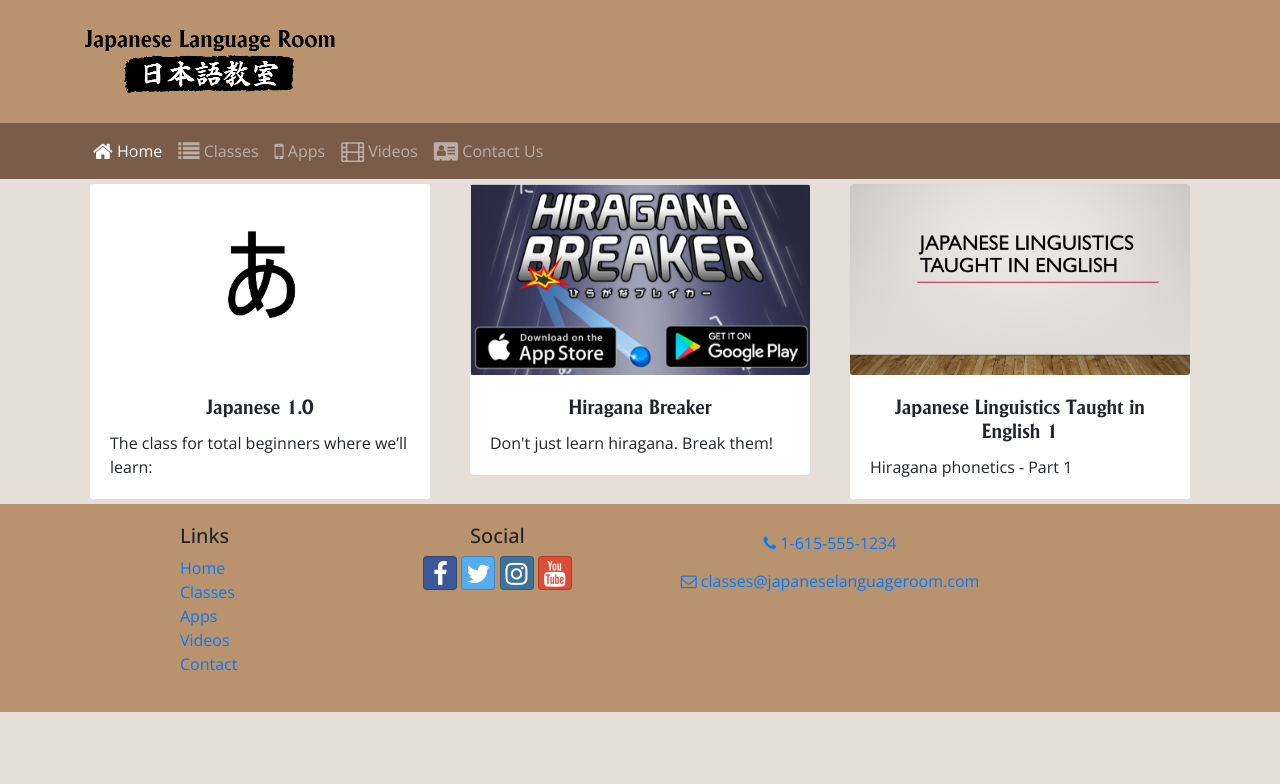
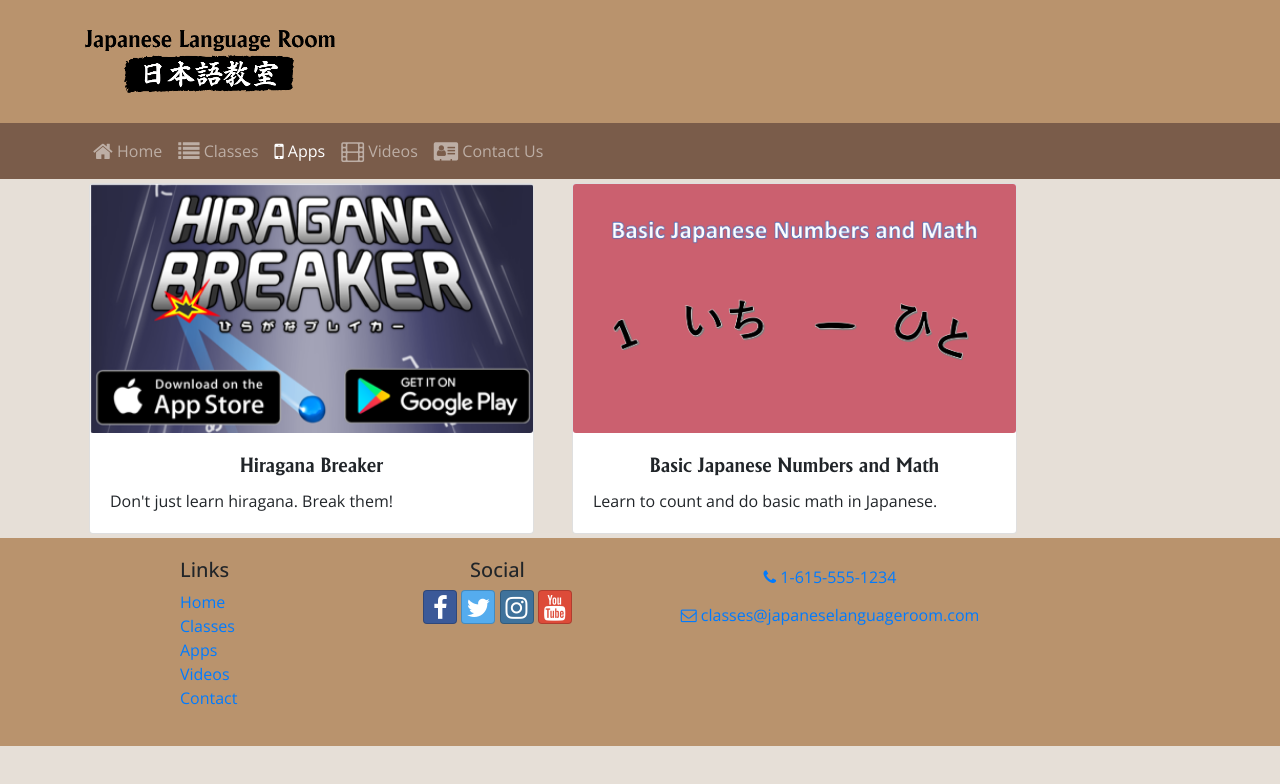
Before and after one commit to Johnsensei/jlr-react, a React (Create React App) app: page /apps in a window 1280 px wide. Before the commit this address led to /home. Shown: the top 784 px of the page. Built offline with nearby package versions, Linux system fonts and the light colour scheme.

Commit message:
Apps and Videos pages added.

```diff
--- a/package.json
+++ b/package.json
@@ -3,6 +3,7 @@
   "version": "0.1.0",
   "private": true,
   "dependencies": {
+    "@material-ui/core": "^4.11.4",
     "@testing-library/jest-dom": "^5.11.4",
     "@testing-library/react": "^11.1.0",
     "@testing-library/user-event": "^12.1.10",
--- a/src/App.js
+++ b/src/App.js
@@ -1,7 +1,4 @@
 import React, { Component } from 'react';
-// import { Navbar, NavbarBrand } from 'reactstrap';
-// import Directory from './components/DirectoryComponent';
-// import { LANGUAGECLASSES } from './components/shared/classes';
 import Main from './components/MainComponent';
 import { BrowserRouter } from 'react-router-dom';
 import './App.css';
--- a/src/components/AppsComponent.js
+++ b/src/components/AppsComponent.js
@@ -16,10 +16,10 @@
 
 function Apps (props){
 
-    const ourApps = props.apps.map(myApp => {
+    const ourApps = props.apps.map(item => {
         return (
-            <div key={myApp.id} className="col-md-5 m-1">
-                <RenderAppItem app={myApp} />
+            <div key={item.id} className="col-md-5 m-1">
+                <RenderAppItem item={item} />
             </div>
         );
     });
--- a/src/components/ClassInfoComponent.js
+++ b/src/components/ClassInfoComponent.js
@@ -6,7 +6,7 @@
     return(
         <div key={languageClass.id} className="col-md-5 m-1">
             <Card>
-                <CardImg src={languageClass.image} alt={languageClass.name} />
+                <CardImg src={"/" + languageClass.image} alt={languageClass.name} />
                    <CardBody>
                         <CardTitle>{languageClass.name}</CardTitle>
                         <CardText>{languageClass.description}</CardText>
--- a/src/components/MainComponent.js
+++ b/src/components/MainComponent.js
@@ -5,6 +5,7 @@
 import Footer from './FooterComponent';
 import Home from './HomeComponent';
 import Apps from './AppsComponent'
+import Videos from './VideosComponent'
 import Contact from './ContactComponent';
 import { Switch, Route, Redirect } from 'react-router-dom';
 import { LANGUAGECLASSES } from '../shared/languageclasses';
@@ -52,8 +53,8 @@
                     <Route path="/home" component={HomePage}/>
                     <Route exact path="/languageclasses" render = {() => <Directory languageClasses={this.state.languageClasses} />} />
                     <Route path="/languageclasses/:classId" component={ClassWithId} />
-                    {/* <Route exact path="/apps" component={Apps} /> */}
-                    {/* TODO: Add route for videos. Get Apps and Videos running and error-free. */}
+                    <Route exact path="/apps" render = {() => <Apps apps={this.state.apps} />} />
+                    <Route exact path="/videos" render = {() => <Videos videos={this.state.videos} />} />
                     <Route exact path="/contactus" component={Contact} />
                     <Redirect to="/home" />
                 </Switch>
--- a/src/components/VideosComponent.js
+++ b/src/components/VideosComponent.js
@@ -1,10 +1,21 @@
 import React from 'react';
 import { Card, CardImg, CardText, CardBody, CardTitle } from 'reactstrap';
+import { CardMedia } from '@material-ui/core'
 
-function RenderCard({item}){
+function RenderVideoItem({item}){
     return(
         <Card>
-            <CardImg src={item.image} alt={item.name} />
+            {/* <CardImg src={item.image} alt={item.name} /> */}
+            {/* <video autoPlay="false">
+                <source src={item.video}/>
+            </video> */}
+            <CardMedia
+                component="iframe"
+                title="test"
+                height="280"
+                muted="false"
+                src={item.video}
+            />
             <CardBody>
                 <CardTitle>{item.name}</CardTitle>
                 <CardText>{item.description}</CardText>
@@ -13,22 +24,22 @@
     );
 }
 
-function Home (props){
+function Videos(props){
+    const ourVideos = props.videos.map(item => {
+        return (
+            <div key={item.id} className="col-md-5 m-1">
+                <RenderVideoItem item={item} />
+            </div>
+        );
+    });
+
     return(
         <div className="container">
             <div className="row">
-                <div className="col-md m-1">
-                    <RenderCard item={props.languageClass} />
-                </div>
-                <div className="col-md m-1">
-                    <RenderCard item={props.app} />
-                </div>
-                <div className="col-md m-1">
-                    <RenderCard item={props.video} />
-                </div>
+                {ourVideos}
             </div>
         </div>
     );
 }
 
-export default Home;
+export default Videos;
--- a/src/shared/apps.js
+++ b/src/shared/apps.js
@@ -9,7 +9,7 @@
     {
         id: 1,
         name: "Basic Japanese Numbers and Math",
-        image: "/assets/images/japanese-numbers.png",
+        image: "assets/images/japanese-numbers.png",
         featured: false,
         description: "Learn to count and do basic math in Japanese."
     }
--- a/src/shared/languageclasses.js
+++ b/src/shared/languageclasses.js
@@ -2,8 +2,8 @@
     {
         id: 0,
         name: 'Japanese 1.0',
-        image: '/assets/images/hiragana2.png',
-        description: "The class for total beginners where we’ll learn:",
+        image: 'assets/images/hiragana2.png',
+        description: "The class for total beginners.",
         content: ["Hiragana", "Greetings", "Self-introductions", "Counting to 99,999", "Money", "Asking where", "Ordering food"],
         featured: true,
         comments: [
@@ -47,7 +47,7 @@
     {
         id: 1,
         name:'Japanese 1.1',
-        image: '/assets/images/katakana2.png',
+        image: 'assets/images/katakana2.png',
         description: "Level up by learning:",
         content: ["Katakana", "Telling time", "Asking when", "Verbs", "Negative Verbs", "Planning a trip", "Jobs", "Invitations"],
         featured: false,
@@ -92,7 +92,7 @@
     {
         id: 2,
         name:'Japanese 1.2',
-        image: '/assets/images/kanjiBIG1.png',
+        image: 'assets/images/kanjiBIG1.png',
         description: "Go farther with:",
         content: ["Kanji", "Compound words", "Numbers in millions", "Asking why", "Giving reasons", "Paste tense verbs", "Asking directions", "Getting help"],
         featured: false,
@@ -137,7 +137,7 @@
     {
         id: 3,
         name:'Japanese 1.3',
-        image: '/assets/images/class-session.png',
+        image: 'assets/images/class-session.png',
         description: "Expand your conversional abilities with:",
         content: ["20 new Kanji", "Present Progressive Verbs", "Verbs of Being", "Adjectives", "Adverbs", "Making a Schedule", "Communicating with Coworkers", "Family"],
         featured: false,
--- a/src/shared/videos.js
+++ b/src/shared/videos.js
@@ -3,13 +3,15 @@
         id: 0,
         name: "Japanese Linguistics Taught in English 1",
         image: "assets/images/japanese-linguistics.png",
+        video: "https://www.youtube.com/embed/gBq25pTaNIo",
         featured: true,
         description: "Hiragana phonetics - Part 1"
     },
     {
         id: 1,
         name: "Japanese Linguistics Taught in English 2",
-        video: "assets/images/japanese-linguistics.png",
+        image: "assets/images/japanese-linguistics.png",
+        video: "https://www.youtube.com/embed/gWynAltu12Q",
         featured: false,
         description: "Hiragana phonetics - Part 2"
     }
```
Also changed, not shown: 2 other files (tests, documents, lock files or other folders).
